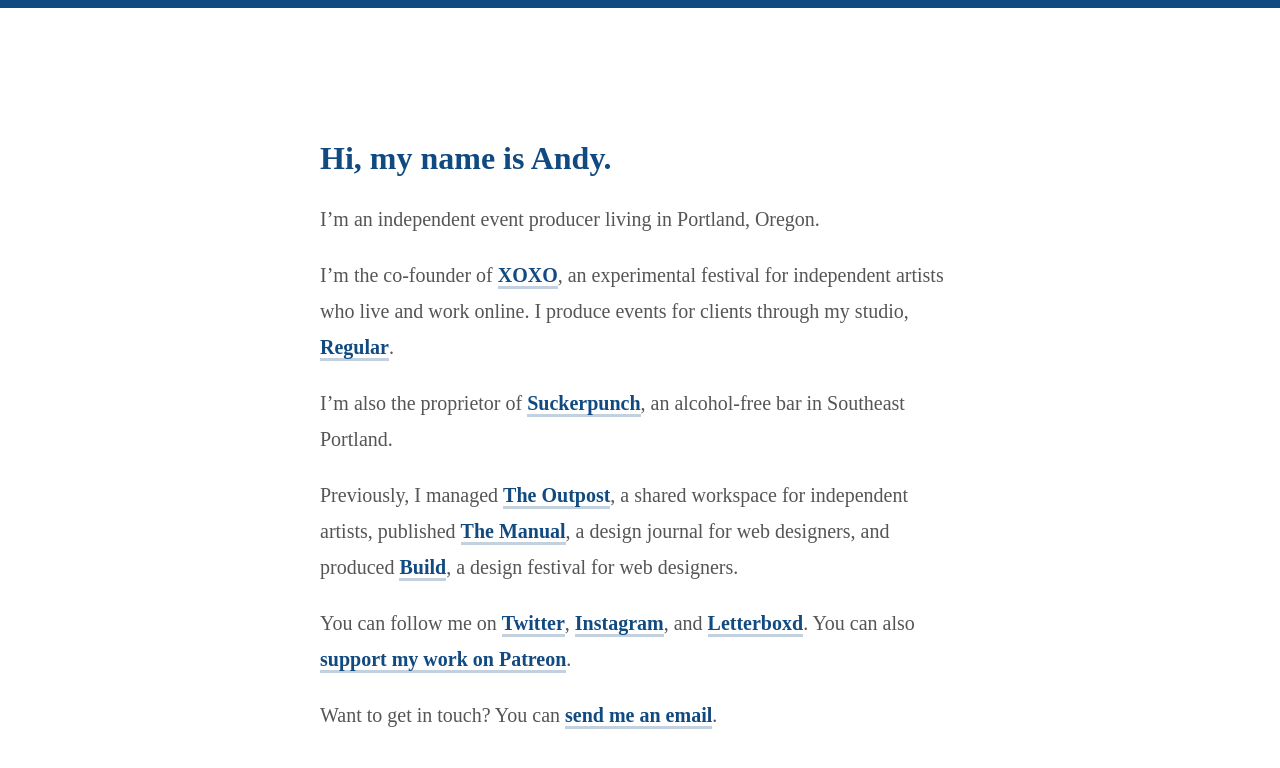
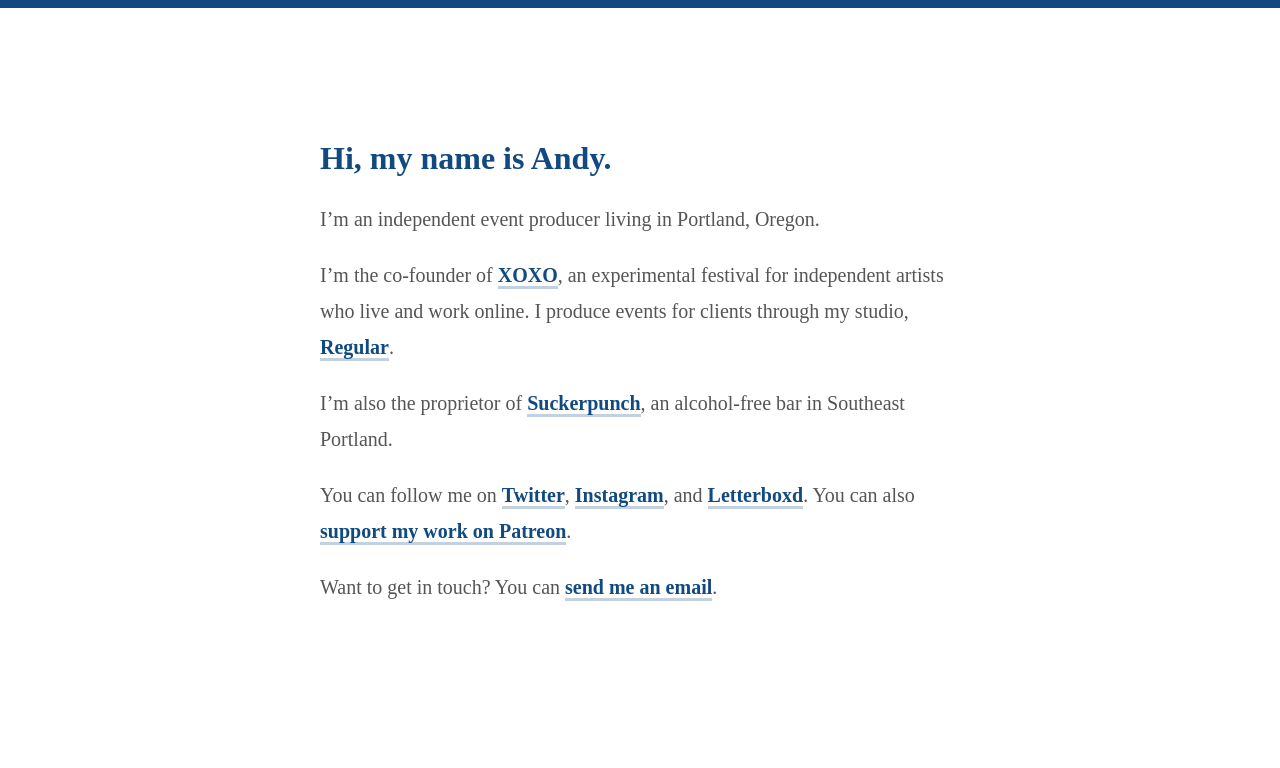
Before and after one commit to andymcmillan/andymcmillan, a Jekyll site: the page built from index.md, in a window 1280 px wide. Shown: the top 768 px of the page. Built offline with Jekyll 4.4.1, drawn with Linux system fonts in a browser that asks for light colours.

Commit message:
Update index.md

```diff
--- a/index.md
+++ b/index.md
@@ -11,8 +11,6 @@
 
 I’m also the proprietor of [Suckerpunch](https://suckerpunchpdx.com), an alcohol-free bar in Southeast Portland.
 
-Previously, I managed [The Outpost](http://outpostpdx.com), a shared workspace for independent artists, published [The Manual](http://alwaysreadthemanual.com), a design journal for web designers, and produced [Build](http://buildconf.com), a design festival for web designers.
-
 You can follow me on [Twitter](https://twitter.com/andymcmillan), [Instagram](https://instagram.com/goodonpaper), and [Letterboxd](https://letterboxd.com/andymcmillan). You can also [support my work on Patreon](http://patreon.com/andymcmillan).
 
 Want to get in touch? You can [send me an email](mailto:hi@andymcmillan.com).
```
